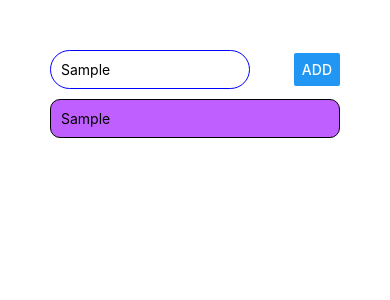
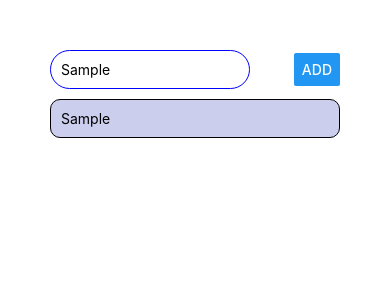
Before and after one commit to narayan494pandey/rn-complete-guide, a React Native app: screen / in a window 390 px wide. Both pictures are taken after typing "Sample" into the empty fields and a click on the button "ADD". Shown: the top 300 px of the page. Built offline with nearby package versions, Linux system fonts and the light colour scheme.

Commit message:
delete item

```diff
--- a/App.js
+++ b/App.js
@@ -21,7 +21,7 @@ export default function App() {
         <FlatList keyExtractor={(item,index) => item.id}
           data={courseGoals}
           renderItem={itemData => (
-          <GoalItem title={itemData.item.value}/>
+          <GoalItem onDelete={() => console.log('it works')} title={itemData.item.value} />
         )}>
 
 
--- a/components/GoalItem.js
+++ b/components/GoalItem.js
@@ -1,10 +1,16 @@
 import React from 'react'
-import {View,Text,StyleSheet} from 'react-native'
+import {View,Text,StyleSheet, TouchableOpacity,} from 'react-native'
 const GoalItem = (props) =>{
     return(
-        <View style={styles.listItem}>
-            <Text>{props.title}</Text>
-          </View>
+        <TouchableOpacity onPress={props.OnDelete}>
+            <View style={styles.listItem}>
+                <Text>{props.title}</Text>
+            </View>
+        </TouchableOpacity>
+
+
+
+
     )
 }
 
@@ -12,7 +18,7 @@ const styles = StyleSheet.create({
     listItem:{
         padding:10,
         marginVertical:10,
-        backgroundColor:'#BF5FFF',
+        backgroundColor:'#ccceee',
         borderColor:'black',
         borderWidth:1,
         borderRadius:10,
```
